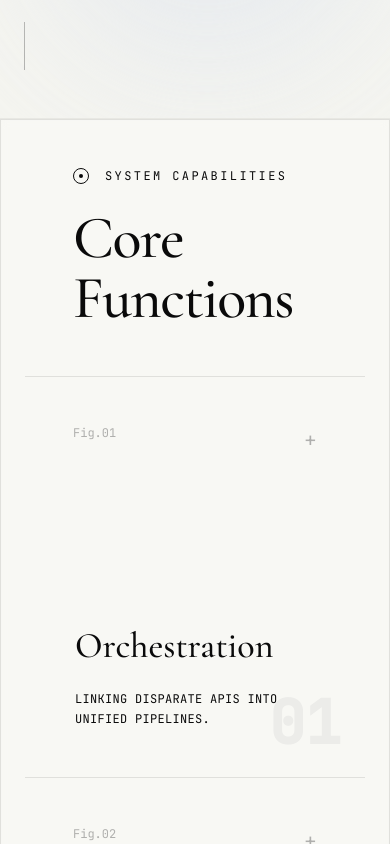
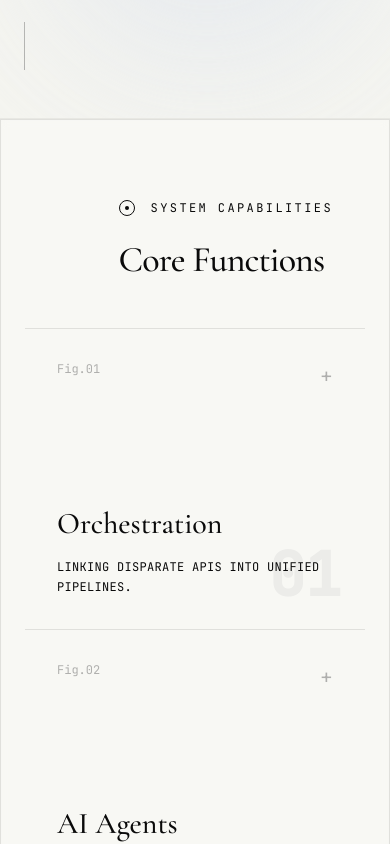
Before and after one commit to tigranu80-lang/tigran-web-prod, a React (Vite) app in the folder TigranWebInter/: page / in a window 390 px wide. Shown: the part 1220-2064 px from the top of the page. Built offline with nearby package versions, Linux system fonts and the light colour scheme; no server answers.

Commit message:
Fix: Adapt Services section for mobile/tablet - adjust padding, font sizes, and layout

```diff
--- a/TigranWebInter/components/Services.tsx
+++ b/TigranWebInter/components/Services.tsx
@@ -26,10 +26,10 @@ const Services: React.FC = () => {
   return (
     <section id="services" className="border-t border-ink-950/10 bg-white/30 backdrop-blur-sm relative">
 
-      <div className="container mx-auto px-6 max-w-7xl border-x border-ink-950/10 min-h-screen flex flex-col justify-center">
+      <div className="container mx-auto px-6 max-w-7xl border-x border-ink-950/10 min-h-0 md:min-h-screen flex flex-col justify-center py-12 md:py-0">
 
         {/* Header Section styled as a technical block */}
-        <div className="flex flex-col md:flex-row justify-between items-end border-b border-ink-950/10 p-12 md:p-24">
+        <div className="flex flex-col md:flex-row justify-between items-end border-b border-ink-950/10 p-8 md:p-24 pb-12">
            <div className="max-w-xl">
             <div className="flex items-center gap-4 mb-6">
                <div className="w-4 h-4 border border-ink-950 rounded-full flex items-center justify-center">
@@ -37,7 +37,7 @@ const Services: React.FC = () => {
                </div>
                <span className="font-mono text-xs text-ink-500 tracking-[0.2em] uppercase">System Capabilities</span>
             </div>
-            <h2 className="text-6xl md:text-8xl font-serif font-medium text-ink-950 tracking-tight">Core Functions</h2>
+            <h2 className="text-4xl md:text-6xl lg:text-8xl font-serif font-medium text-ink-950 tracking-tight">Core Functions</h2>
            </div>
            <div className="hidden md:block font-mono text-[10px] text-right text-ink-400 opacity-60">
              SECTOR: A-1<br/>
@@ -48,21 +48,21 @@ const Services: React.FC = () => {
         {/* Grid Layout - No Gaps, just borders */}
         <div className="grid grid-cols-1 md:grid-cols-3 divide-y md:divide-y-0 md:divide-x divide-ink-950/10 border-b border-ink-950/10">
           {services.map((service) => (
-            <div key={service.id} className="group cursor-default p-12 hover:bg-white/40 transition-colors duration-500 relative flex flex-col justify-between min-h-[400px]">
+            <div key={service.id} className="group cursor-default p-8 md:p-12 hover:bg-white/40 transition-colors duration-500 relative flex flex-col justify-between min-h-[300px] md:min-h-[400px]">
 
               {/* Top marking */}
-              <div className="w-full flex justify-between items-start mb-12 opacity-30">
+              <div className="w-full flex justify-between items-start mb-6 md:mb-12 opacity-30">
                 <span className="font-mono text-xs">Fig.{service.icon}</span>
                 <span className="text-xl">+</span>
               </div>
 
               {/* Centered Content Container */}
               <div className="flex flex-col items-center w-full">
-                <div className="w-full max-w-[240px]"> {/* Container specifically sized to center visually */}
-                  <h3 className="text-4xl font-serif font-medium text-ink-950 mb-6 group-hover:-translate-y-2 transition-transform duration-500 text-left">
+                <div className="w-full max-w-full md:max-w-[240px]"> {/* Container specifically sized to center visually */}
+                  <h3 className="text-3xl md:text-4xl font-serif font-medium text-ink-950 mb-4 md:mb-6 group-hover:-translate-y-2 transition-transform duration-500 text-left">
                     {service.title}
                   </h3>
-                  <p className="text-ink-500 font-mono text-xs leading-relaxed uppercase tracking-wide text-left">
+                  <p className="text-ink-500 font-mono text-xs leading-relaxed uppercase tracking-wide text-left max-w-xs md:max-w-none">
                     {service.description}
                   </p>
                 </div>
```
